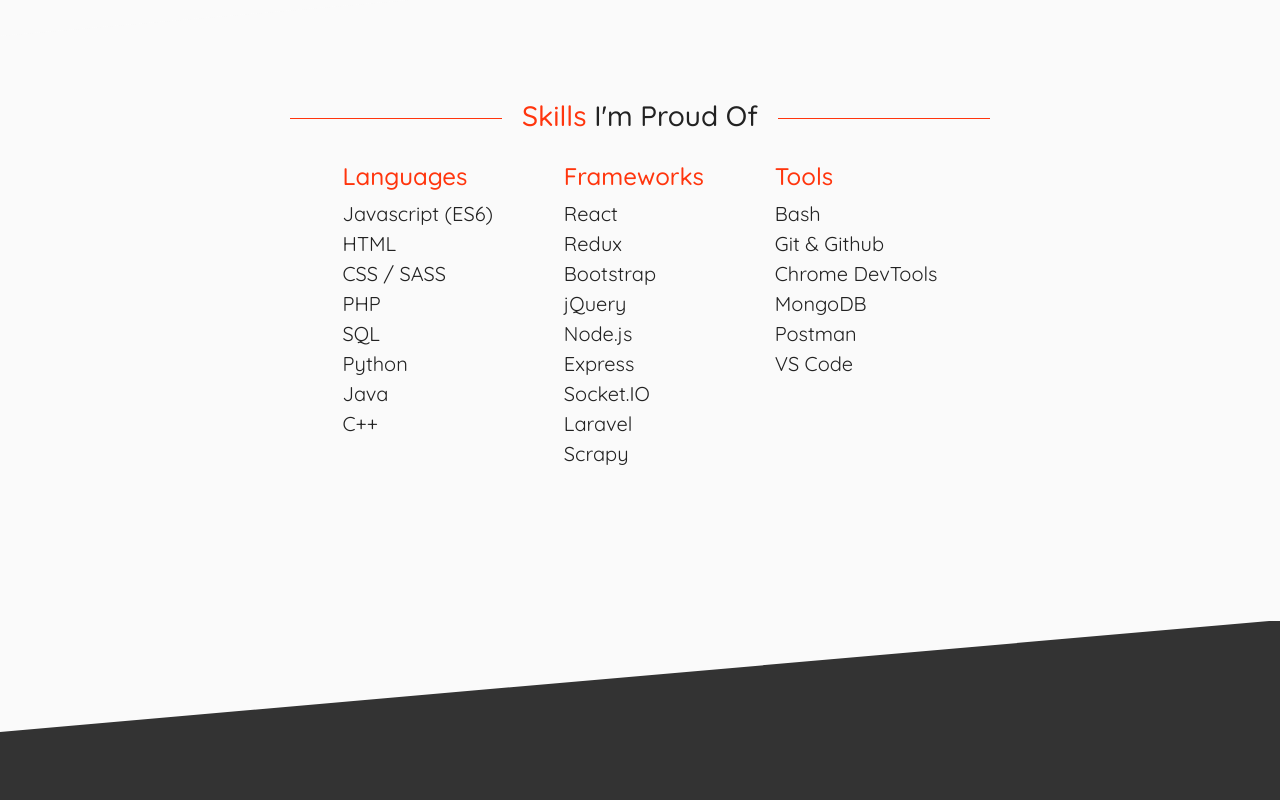
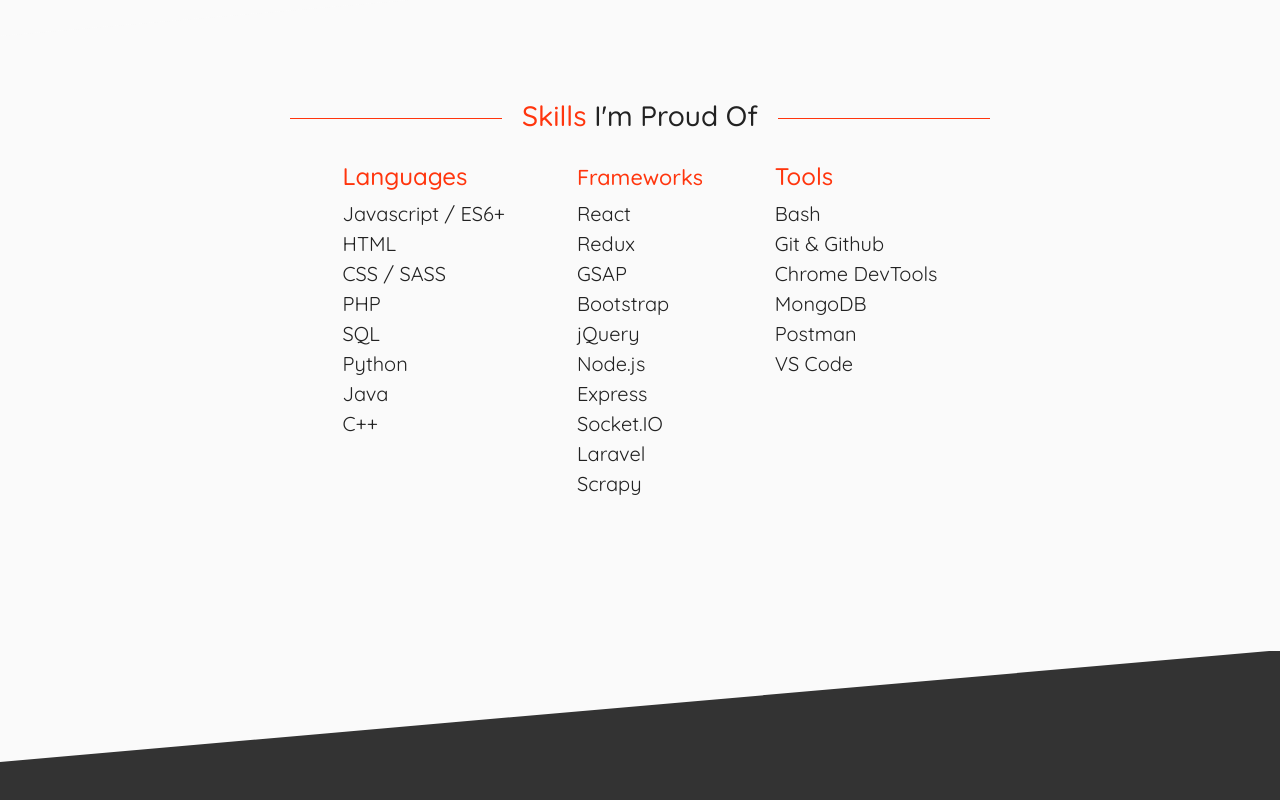
Before and after one commit to afutofu/afutofu.github.io, a React (Create React App) app: page / in a window 1280 px wide. Shown: the part 1551-2351 px from the top of the page. Built offline with nearby package versions, Linux system fonts and the light colour scheme.

Commit message:
updated skills and resume

```diff
--- a/src/components/Skills.js
+++ b/src/components/Skills.js
@@ -158,6 +158,7 @@
   font-weight: 500;
   margin: 0;
   margin-bottom: 10px;
+  text-align: center;
 
   @media only screen and (max-width: 992px) {
     font-size: 22px;
@@ -173,6 +174,10 @@
   @media only screen and (max-width: 350px) {
     font-size: 18px;
   }
+`;
+
+const SmallTitle = styled.span`
+  font-size: 0.9em;
 `;
 
 const ListItems = styled.ul`
@@ -355,7 +360,7 @@
                     Languages
                   </ListTitle>
                   <ListItems ref={(el) => (listItems = el)}>
-                    <ListItem>Javascript (ES6)</ListItem>
+                    <ListItem>Javascript / ES6+</ListItem>
                     <ListItem>HTML</ListItem>
                     <ListItem>CSS / SASS</ListItem>
                     <ListItem>PHP</ListItem>
@@ -366,10 +371,13 @@
                   </ListItems>
                 </List>
                 <List>
-                  <ListTitle>Frameworks</ListTitle>
+                  <ListTitle>
+                    <SmallTitle>Frameworks</SmallTitle>
+                  </ListTitle>
                   <ListItems>
                     <ListItem>React</ListItem>
                     <ListItem>Redux</ListItem>
+                    <ListItem>GSAP</ListItem>
                     <ListItem>Bootstrap</ListItem>
                     <ListItem>jQuery</ListItem>
                     <ListItem>Node.js</ListItem>
```
Also changed, not shown: 1 other file (tests, documents, lock files or other folders).
